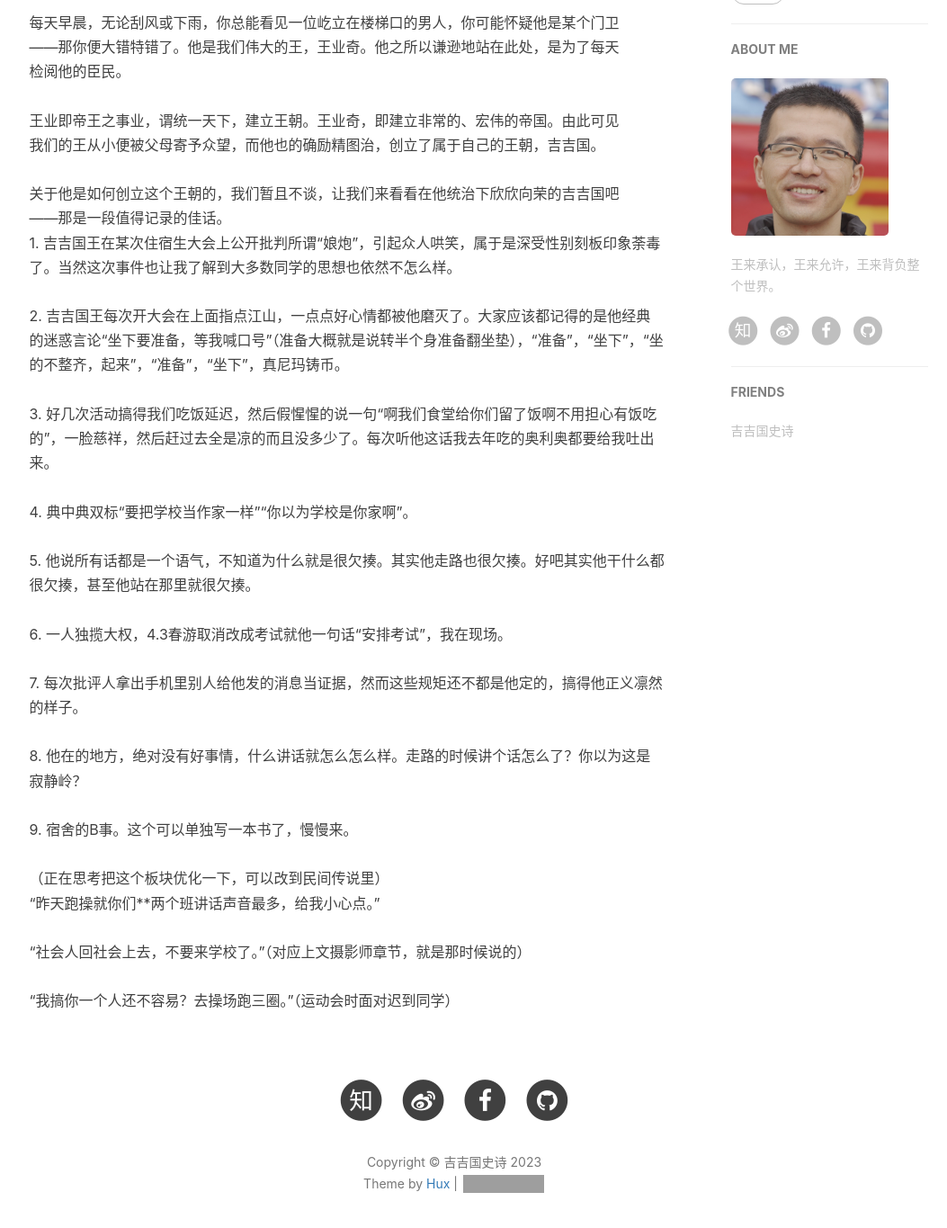
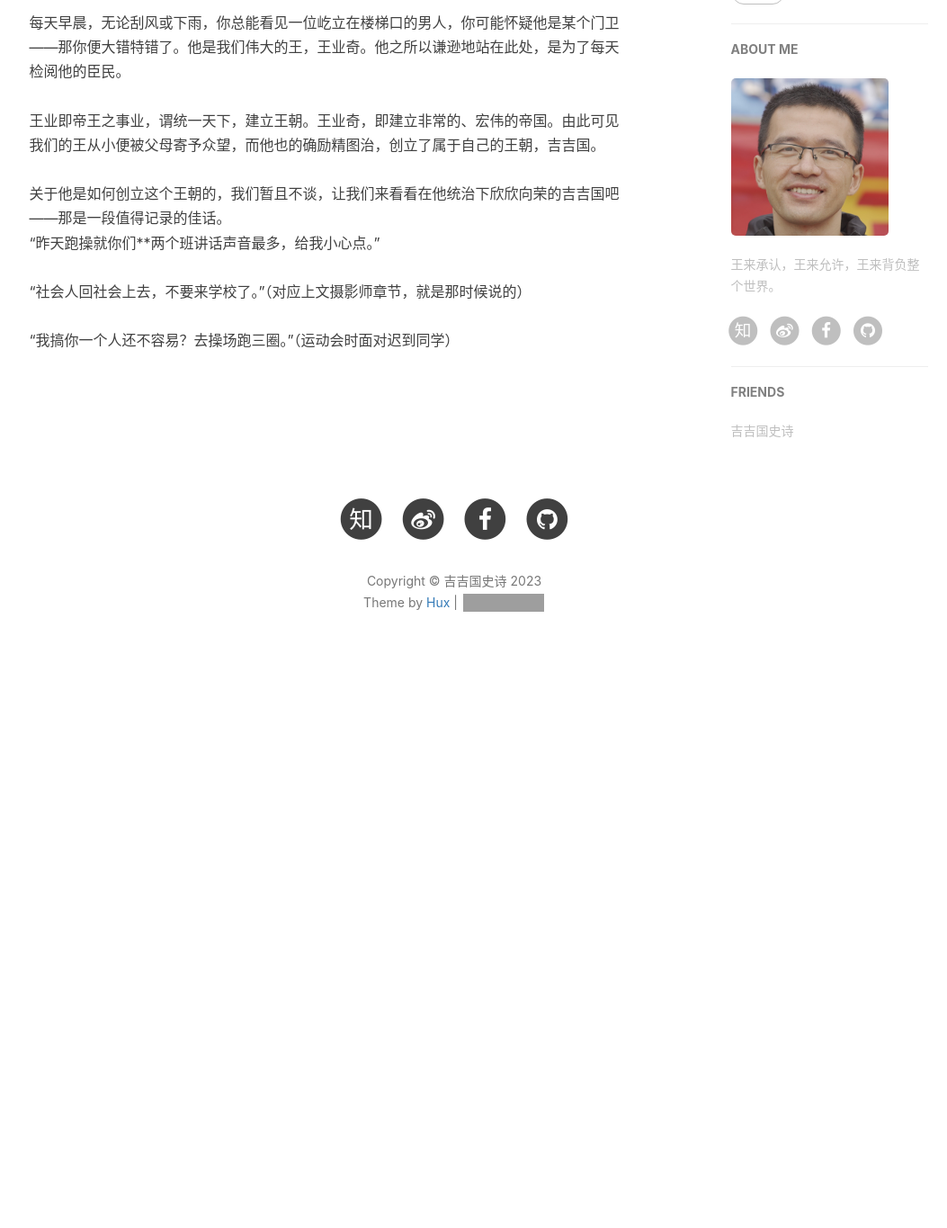
Before and after one commit to jijicountry/jijicountry.github.io, a Jekyll site: the page built from about.html, in a window 1280 px wide and 1400 px high, scrolled down 539 px. Shown: the top 1365 px of the window at 90% size, without its empty margins (135-1188 px from the left). Built offline with Jekyll 4.4.1, drawn with Linux system fonts in a browser that asks for light colours; nearby versions of some CDN libraries; comment, search, counter and statistics services are not loaded; after the commit the page ends 1313 px from its top, so only the background shows below that; some of the changed lines change nothing that is shown; grey boxes are pictures that could not be loaded.

Commit message:
Update about.html

```diff
--- a/about.html
+++ b/about.html
@@ -21,25 +21,32 @@
     每天早晨，无论刮风或下雨，你总能看见一位屹立在楼梯口的男人，你可能怀疑他是某个门卫——那你便大错特错了。他是我们伟大的王，王业奇。他之所以谦逊地站在此处，是为了每天检阅他的臣民。<br><br>王业即帝王之事业，谓统一天下，建立王朝。王业奇，即建立非常的、宏伟的帝国。由此可见我们的王从小便被父母寄予众望，而他也的确励精图治，创立了属于自己的王朝，吉吉国。<br><br>关于他是如何创立这个王朝的，我们暂且不谈，让我们来看看在他统治下欣欣向荣的吉吉国吧——那是一段值得记录的佳话。
 </div>
 
-<div class="日积月累">
+<div class="q post-container">
     1.  吉吉国王在某次住宿生大会上公开批判所谓“娘炮”，引起众人哄笑，属于是深受性别刻板印象荼毒了。当然这次事件也让我了解到大多数同学的思想也依然不怎么样。<br><br>2.    吉吉国王每次开大会在上面指点江山，一点点好心情都被他磨灭了。大家应该都记得的是他经典的迷惑言论“坐下要准备，等我喊口号”（准备大概就是说转半个身准备翻坐垫），“准备”，“坐下”，“坐的不整齐，起来”，“准备”，“坐下”，真尼玛铸币。<br><br>3.  好几次活动搞得我们吃饭延迟，然后假惺惺的说一句“啊我们食堂给你们留了饭啊不用担心有饭吃的”，一脸慈祥，然后赶过去全是凉的而且没多少了。每次听他这话我去年吃的奥利奥都要给我吐出来。<br><br>4. 典中典双标“要把学校当作家一样”“你以为学校是你家啊”。<br><br>5.  他说所有话都是一个语气，不知道为什么就是很欠揍。其实他走路也很欠揍。好吧其实他干什么都很欠揍，甚至他站在那里就很欠揍。<br><br>6.   一人独揽大权，4.3春游取消改成考试就他一句话“安排考试”，我在现场。<br><br>7.   每次批评人拿出手机里别人给他发的消息当证据，然而这些规矩还不都是他定的，搞得他正义凛然的样子。<br><br>8.   他在的地方，绝对没有好事情，什么讲话就怎么怎么样。走路的时候讲个话怎么了？你以为这是寂静岭？<br><br>9.    宿舍的B事。这个可以单独写一本书了，慢慢来。<br><br>（正在思考把这个板块优化一下，可以改到民间传说里）
 </div>
 
-<div class="名言警句">
+<div class="w post-container">
     “昨天跑操就你们**两个班讲话声音最多，给我小心点。”<br><br>“社会人回社会上去，不要来学校了。”（对应上文摄影师章节，就是那时候说的）<br><br>“我搞你一个人还不容易？去操场跑三圈。”（运动会时面对迟到同学）
 </div>
 
 <!-- Handle Language Change -->
 <script type="text/javascript">
     var $zh = document.querySelector(".zh");
-    var $en = document.querySelector(".en");
+    var $q = document.querySelector(".q");
+    var $en = document.querySelector(".w");
     function onLanChange(index){
         if(index == 0){
             $zh.style.display = "block";
-            $en.style.display = "none";
+            $q.style.display = "none";
+            $w.style.display = "none";
+        }else if(index == 1){
+            $q.style.display = "block";
+            $zh.style.display = "none";
+            $w.style.display = "none";
         }else{
-            $en.style.display = "block";
+            $w.style.display = "block";
             $zh.style.display = "none";
+            $q.style.display = "none";
         }
     }
     onLanChange(0);
```
